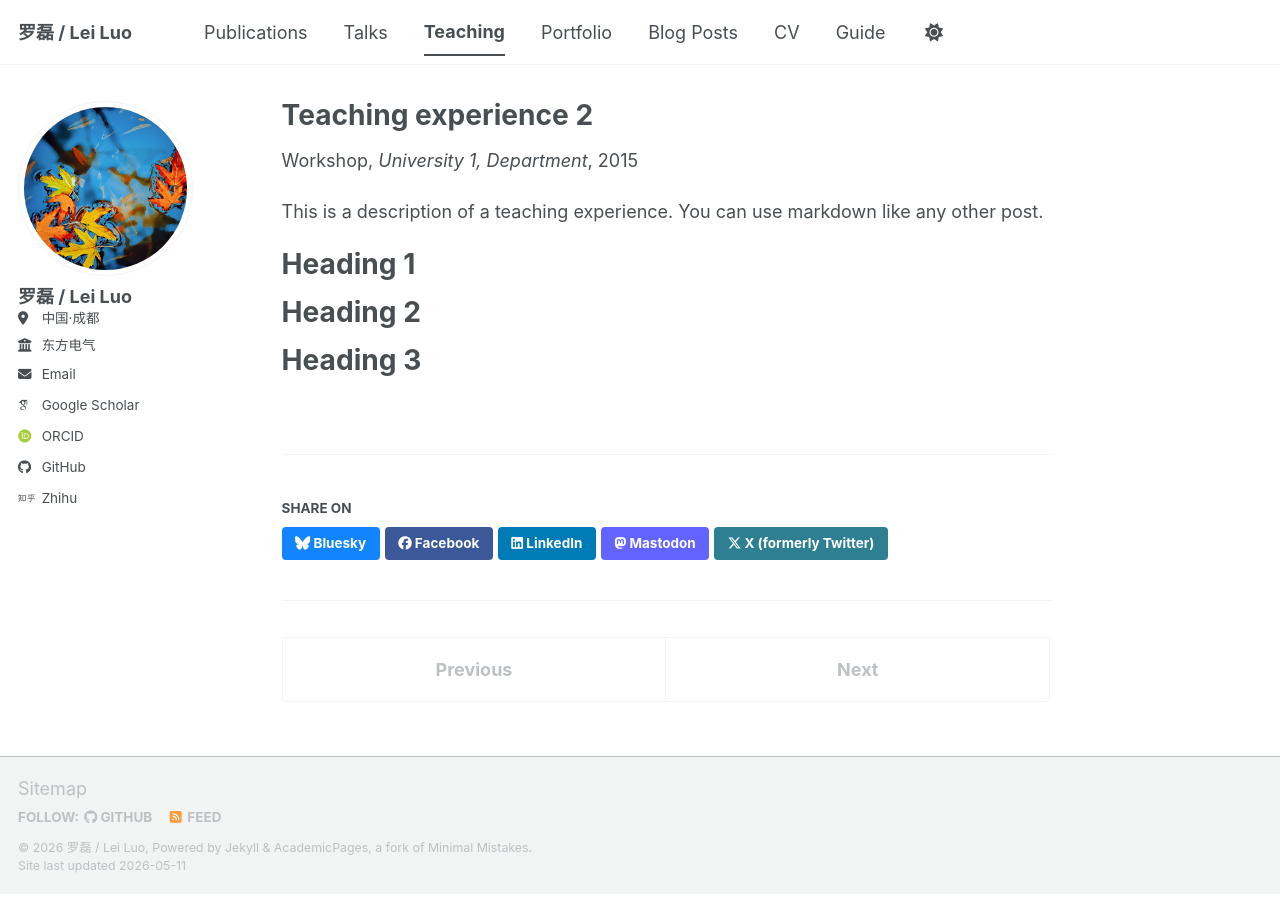
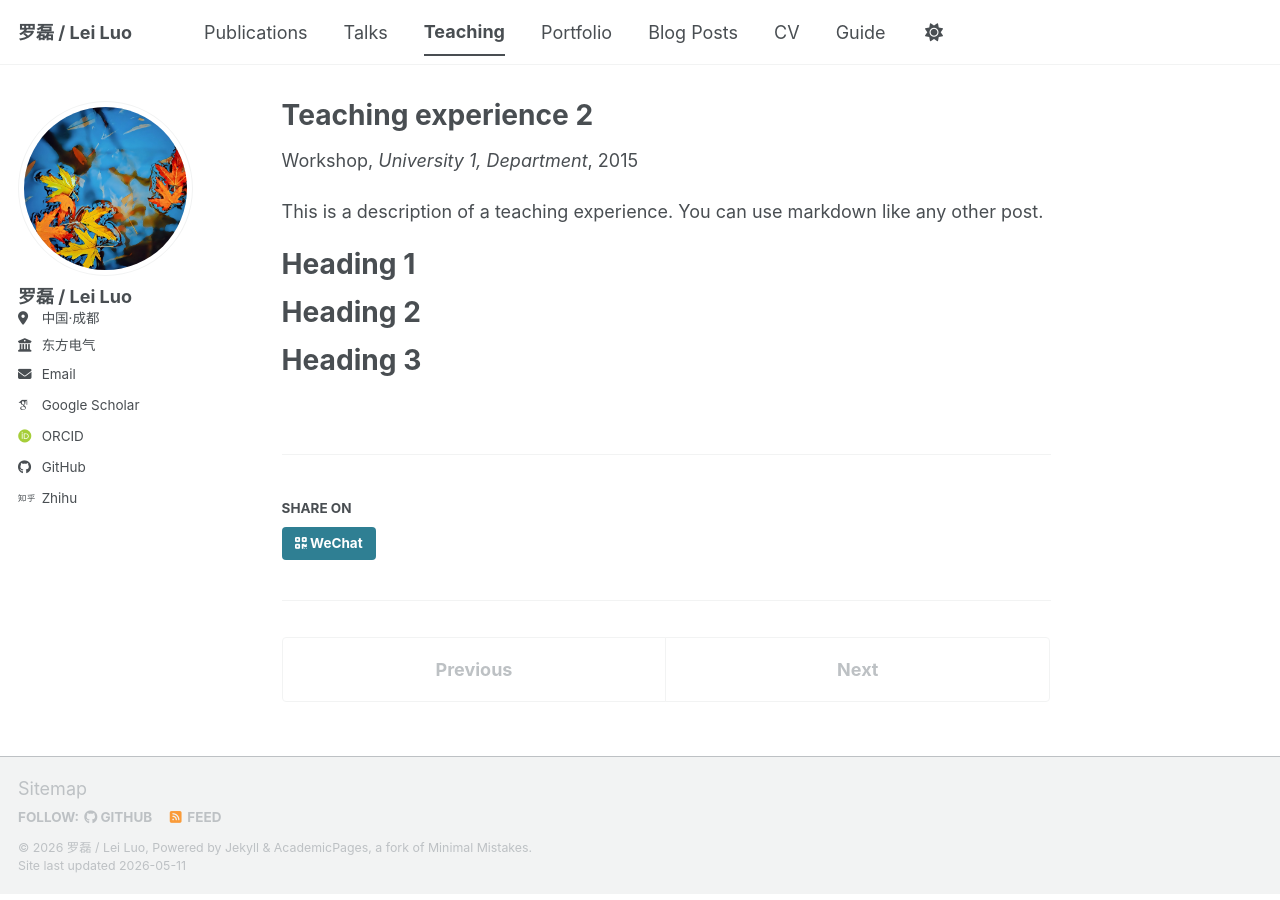
Before and after one commit to Ulti-Dreisteine/academicpages, a Jekyll site: the page built from _teaching/2015-spring-teaching-2.md, in a window 1280 px wide. Built offline with Jekyll 4.4.1, drawn with Linux system fonts in a browser that asks for light colours; some web fonts are replaced; a script bundle is joined from its source files by our own code; library files that are not in the unit come from our copies.

Commit message:
新增自定义分享链接功能，允许在页面底部添加社交媒体分享按钮

```diff
--- a/_config.yml
+++ b/_config.yml
@@ -116,6 +116,14 @@ social:
   name                   : # If the user or organization name differs from the site's name
   links: # An array of links to social media profiles
 
+# Custom share buttons in page footer.
+# - Use {url} for encoded page URL and {title} for encoded page title.
+# - If this list is set, it overrides the default built-in share buttons.
+custom_share_links:
+  - name: WeChat
+    url: "https://api.qrserver.com/v1/create-qr-code/?size=220x220&data={url}"
+    class: "btn--wechat"
+    icon: "fas fa-qrcode"
 
 # Analytics
 analytics:
--- a/_includes/social-share.html
+++ b/_includes/social-share.html
@@ -1,17 +1,30 @@
 {% include base_path %}
+
+{% assign share_url = page.url | absolute_url %}
+{% assign share_url_encoded = share_url | uri_escape %}
+{% assign share_title_encoded = page.title | default: site.title | uri_escape %}
 
 <section class="page__share">
   {% if site.data.ui-text[site.locale].share_on_label %}
     <h4 class="page__share-title">{{ site.data.ui-text[site.locale].share_on_label | default: "Share on" }}</h4>
   {% endif %}
 
-  <a href="https://bsky.app/intent/compose?text={{ base_path }}{{ page.url }}" class="btn btn--bluesky" title="{{ site.data.ui-text[site.locale].share_on_label | default: 'Share on' }} Bluesky"><i class="fab fa-bluesky" aria-hidden="true"></i><span> Bluesky</span></a>
+  {% if site.custom_share_links and site.custom_share_links.size > 0 %}
+    {% for link in site.custom_share_links %}
+      {% assign share_href = link.url | replace: "{url}", share_url_encoded | replace: "{title}", share_title_encoded %}
+      <a href="{{ share_href }}" class="btn {{ link.class | default: 'btn--primary' }}" title="{{ site.data.ui-text[site.locale].share_on_label | default: 'Share on' }} {{ link.name }}" target="_blank" rel="noopener noreferrer">
+        <i class="{{ link.icon | default: 'fas fa-share-alt' }}" aria-hidden="true"></i><span> {{ link.name }}</span>
+      </a>
+    {% endfor %}
+  {% else %}
+    <a href="https://bsky.app/intent/compose?text={{ base_path }}{{ page.url }}" class="btn btn--bluesky" title="{{ site.data.ui-text[site.locale].share_on_label | default: 'Share on' }} Bluesky"><i class="fab fa-bluesky" aria-hidden="true"></i><span> Bluesky</span></a>
 
-  <a href="https://www.facebook.com/sharer/sharer.php?u={{ base_path }}{{ page.url }}" class="btn btn--facebook" title="{{ site.data.ui-text[site.locale].share_on_label | default: 'Share on' }} Facebook"><i class="fab fa-facebook" aria-hidden="true"></i><span> Facebook</span></a>
+    <a href="https://www.facebook.com/sharer/sharer.php?u={{ base_path }}{{ page.url }}" class="btn btn--facebook" title="{{ site.data.ui-text[site.locale].share_on_label | default: 'Share on' }} Facebook"><i class="fab fa-facebook" aria-hidden="true"></i><span> Facebook</span></a>
 
-  <a href="https://www.linkedin.com/shareArticle?mini=true&url={{ base_path }}{{ page.url }}" class="btn btn--linkedin" title="{{ site.data.ui-text[site.locale].share_on_label | default: 'Share on' }} LinkedIn"><i class="fab fa-linkedin" aria-hidden="true"></i><span> LinkedIn</span></a>
+    <a href="https://www.linkedin.com/shareArticle?mini=true&url={{ base_path }}{{ page.url }}" class="btn btn--linkedin" title="{{ site.data.ui-text[site.locale].share_on_label | default: 'Share on' }} LinkedIn"><i class="fab fa-linkedin" aria-hidden="true"></i><span> LinkedIn</span></a>
 
-  <a href="https://www.addtoany.com/add_to/mastodon?linkurl={{  base_path | append: page.url | url_encode }}" class="btn btn--mastodon" title="{{ site.data.ui-text[site.locale].share_on_label | default: 'Share on' }} Mastodon"><i class="fab fa-mastodon" aria-hidden="true"></i><span> Mastodon</span></a>
+    <a href="https://www.addtoany.com/add_to/mastodon?linkurl={{  base_path | append: page.url | url_encode }}" class="btn btn--mastodon" title="{{ site.data.ui-text[site.locale].share_on_label | default: 'Share on' }} Mastodon"><i class="fab fa-mastodon" aria-hidden="true"></i><span> Mastodon</span></a>
 
-  <a href="https://x.com/intent/post?text={{ base_path }}{{ page.url }}" class="btn btn--x" title="{{ site.data.ui-text[site.locale].share_on_label | default: 'Share on' }} X"><i class="fab fa-x-twitter" aria-hidden="true"></i><span> X (formerly Twitter)</span></a>
+    <a href="https://x.com/intent/post?text={{ base_path }}{{ page.url }}" class="btn btn--x" title="{{ site.data.ui-text[site.locale].share_on_label | default: 'Share on' }} X"><i class="fab fa-x-twitter" aria-hidden="true"></i><span> X (formerly Twitter)</span></a>
+  {% endif %}
 </section>
```
